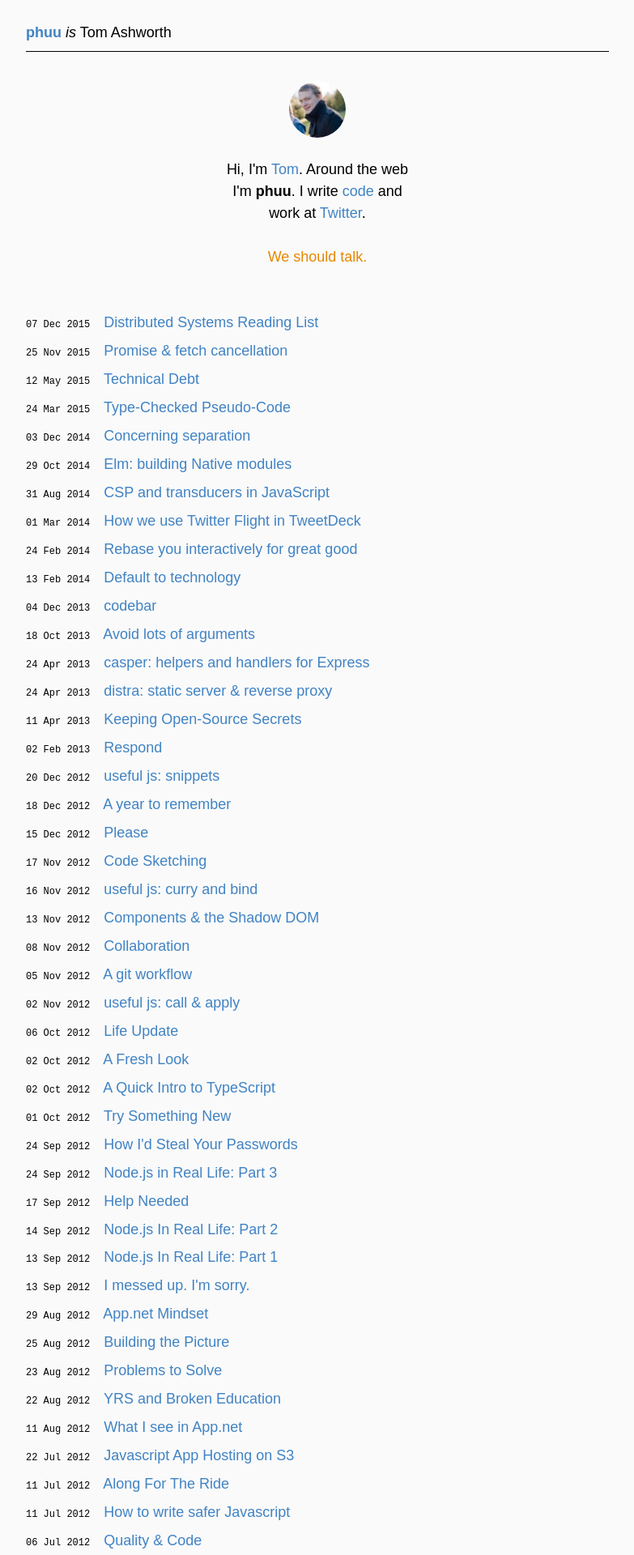
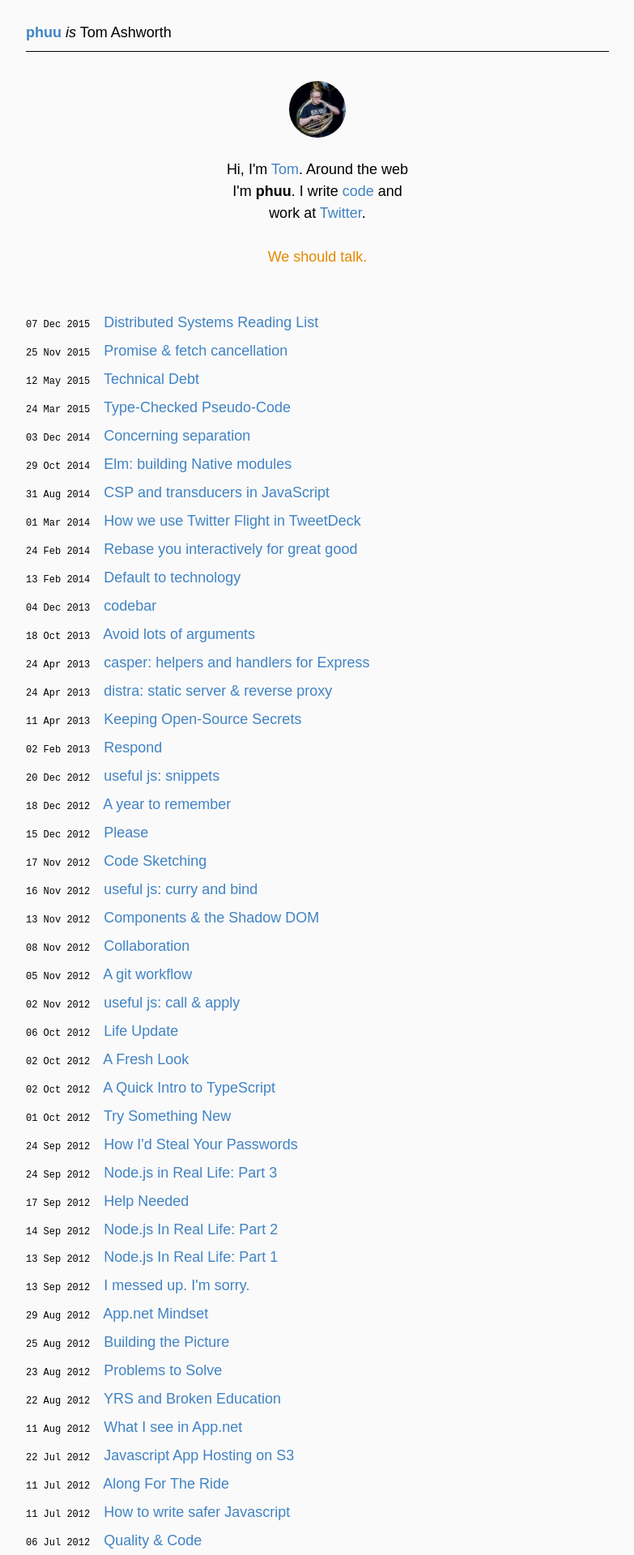
Before and after one commit to tgvashworth/tgvashworth.github.io, a Jekyll site: the page built from index.html, in a window 1280 px wide. Shown: the top 1920 px of the page at 81% size, without its empty margins (248-1031 px from the left). Built offline with Jekyll 4.4.1, drawn with Linux system fonts in a browser that asks for light colours; some web fonts are replaced; Markdown is read by kramdown in place of the engine named in the settings.

Commit message:
Revert "or not"
This reverts commit 483c041a965d01d531525f44e6d27c3daf212865.

```diff
--- a/index.html
+++ b/index.html
@@ -5,7 +5,7 @@ title: Home
 
 <div id="home">
     <section class="mini-about">
-      <img class="me" src="/images/me.jpg" width="70" height="70">
+      <img class="me" src="/images/sousa.jpg" width="70" height="70">
       <p>Hi, I'm <a href="//twitter.com/phuunet">Tom</a>. Around the web I'm <strong>phuu</strong>. I write <a href="//github.com/phuu">code</a> and work at <a href="//twitter.com">Twitter</a>.
       <br><br><a class="alt" href="mailto:tgvashworth@gmail.com?subject=Hello">We should talk.</a></p>
     </section>
```
